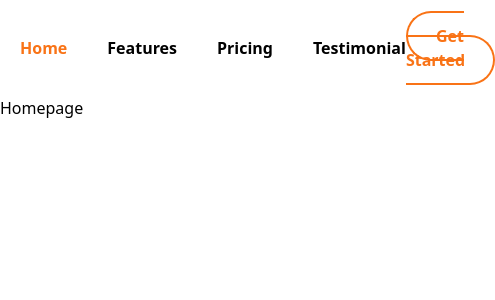
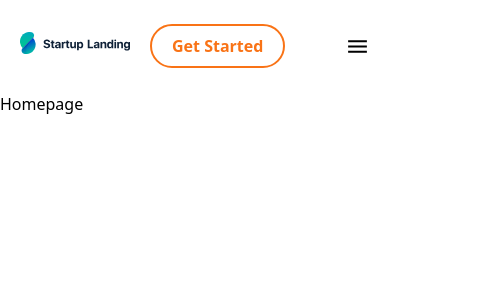
Before and after one commit to ihossaincse/nextjs-landingpage, a Next.js app: page / in a window 390 px wide. Shown: the top 300 px of the page, 495 px wide, since content can reach past the window. Built offline with nearby package versions, Linux system fonts and the light colour scheme.

Commit message:
header completed

```diff
--- a/components/Button.tsx
+++ b/components/Button.tsx
@@ -5,7 +5,7 @@ import { Button } from "../types";
 const Button: React.FC<Button> = ({ text, url }) => {
   return (
     <Link href={url}>
-      <a className="py-3 font-semibold text-orange-500 transition-all border-2 border-orange-500 rounded-full text-md px-7 hover:bg-orange-500 hover:text-white">
+      <a className="px-5 py-2 font-semibold text-orange-500 transition-all border-2 border-orange-500 rounded-full md:py-3 text-md md:px-7 hover:bg-orange-500 hover:text-white">
         {text}
       </a>
     </Link>
--- a/components/Header.tsx
+++ b/components/Header.tsx
@@ -1,18 +1,24 @@
 import Image from "next/image";
 import React, { useState } from "react";
+import { MdClose, MdMenu } from "react-icons/md";
 import { menu } from "../data";
 import Button from "./Button";
 import MenuItem from "./MenuItem";
 
 const Header = () => {
   const [activeMenu, setActiveMenu] = useState(0);
+  const [mobileMenu, setMobileMenu] = useState(false);
+
+  const handleMenu = () => {
+    setMobileMenu(!mobileMenu);
+  };
 
   return (
-    <div className="flex items-center justify-between px-5 py-6 mx-auto max-w-7xl">
-      <div className="relative">
+    <div className="flex items-center justify-between px-5 py-6 mx-auto space-x-5 max-w-7xl">
+      <div className="relative w-4/12 md:w-auto">
         <Image src="/images/logo.svg" alt="logo" width="180" height="35" />
       </div>
-      <div className="">
+      <div className="hidden md:inline-block">
         <ul className="flex items-center justify-center space-x-10">
           {menu.map((item, index) => (
             <li className="" key={item}>
@@ -20,14 +26,43 @@ const Header = () => {
                 text={item}
                 url={`#${item.toLowerCase()}`}
                 active={activeMenu == index ? true : false}
+                onclick={() => setActiveMenu(index)}
               />
             </li>
           ))}
         </ul>
       </div>
-      <div className="">
+      <div className="flex items-center justify-between w-8/12 text-right md:w-auto md:text-inherit">
         <Button text="Get Started" url="#" />
+        <div className="inline-block md:hidden">
+          <MdMenu
+            size={25}
+            className="cursor-pointer"
+            onClick={() => handleMenu()}
+          />
+        </div>
       </div>
+      {mobileMenu && (
+        <div className="absolute top-0 right-0 z-50 w-full h-screen p-8 bg-white">
+          <MdClose
+            size={25}
+            className="ml-auto mr-0 cursor-pointer"
+            onClick={() => handleMenu()}
+          />
+          <ul className="flex flex-col justify-center">
+            {menu.map((item, index) => (
+              <li className="py-5 border-b-2" key={item}>
+                <MenuItem
+                  text={item}
+                  url={`#${item.toLowerCase()}`}
+                  active={activeMenu == index ? true : false}
+                  onclick={() => setActiveMenu(index)}
+                />
+              </li>
+            ))}
+          </ul>
+        </div>
+      )}
     </div>
   );
 };
--- a/components/MenuItem.tsx
+++ b/components/MenuItem.tsx
@@ -1,14 +1,15 @@
 import Link from "next/link";
 import React from "react";
-import { Menu } from "../types";
+import { MenuItem } from "../types";
 
-const MenuItem: React.FC<Menu> = ({ text, url, active }) => {
+const MenuItem: React.FC<MenuItem> = ({ text, url, active, onclick }) => {
   return (
     <Link href={url}>
       <a
         className={`text-md hover:text-orange-500 transition-all font-semibold ${
           active ? "text-orange-500" : ""
         } `}
+        onClick={onclick}
       >
         {text}
       </a>
--- a/package.json
+++ b/package.json
@@ -10,7 +10,8 @@
   "dependencies": {
     "next": "12.0.10",
     "react": "17.0.2",
-    "react-dom": "17.0.2"
+    "react-dom": "17.0.2",
+    "react-icons": "^4.3.1"
   },
   "devDependencies": {
     "@types/node": "17.0.16",
--- a/types.ts
+++ b/types.ts
@@ -2,8 +2,9 @@ export interface Button {
   text: string;
   url: string;
 }
-export interface Menu {
+export interface MenuItem {
   text: string;
   url: string;
   active: boolean;
+  onclick: () => any;
 }
```
Also changed, not shown: 1 other file (tests, documents, lock files or other folders).
